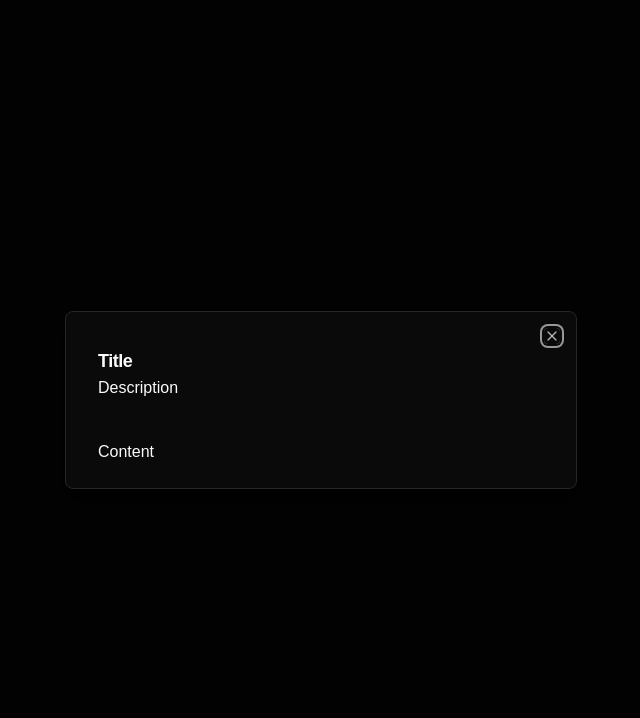
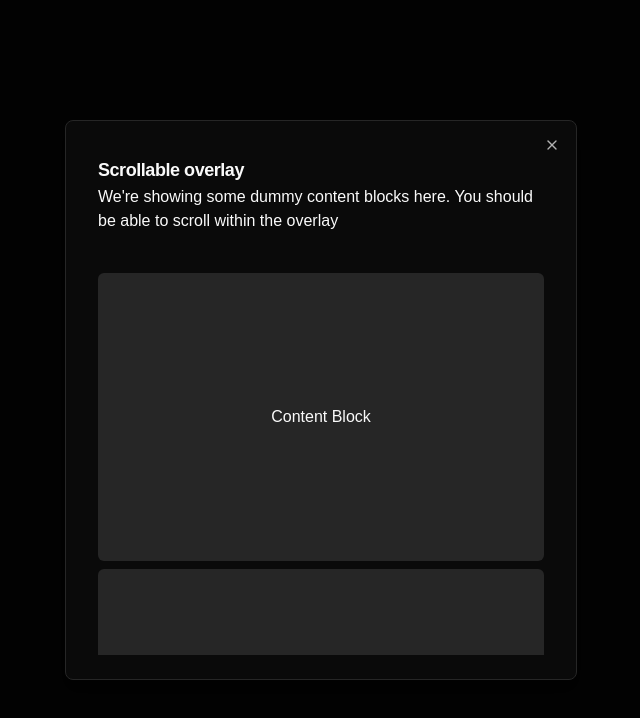
Before and after one commit to RaphaelHoepsWhy/dialog-blueprint, a Next.js app: page / in a window 1280 px wide. Both pictures are taken after a click on the button "Open". Shown: the top 718 px of the page, without its empty margins (319-959 px from the left). Built offline with nearby package versions, Linux system fonts and the light colour scheme.

Commit message:
feat: fine tunings

```diff
--- /dev/null
+++ b/app/Content.tsx
@@ -0,0 +1,21 @@
+import React from "react"
+
+type Props = {
+  className?: string
+}
+
+export default function Content({}: Props) {
+  return (
+    <div className="flex flex-col gap-2">
+      <div className="flex h-72 items-center justify-center rounded-md bg-neutral-800">
+        Content Block{" "}
+      </div>
+      <div className="flex h-72 items-center justify-center rounded-md bg-neutral-800">
+        Content Block{" "}
+      </div>
+      <div className="mb-8 flex h-72 items-center justify-center rounded-md bg-neutral-800">
+        Content Block{" "}
+      </div>
+    </div>
+  )
+}
--- a/app/page.tsx
+++ b/app/page.tsx
@@ -1,20 +1,24 @@
 import { DialogOrDrawer } from "@/components/DialogOrDrawer"
 import { Maximize } from "lucide-react"
+import Content from "./Content"
+import { Button } from "@/components/ui/button"
 
 export default function Home() {
   return (
     <div className="flex h-screen items-center justify-center">
       <DialogOrDrawer
         trigger={
-          <button className="flex items-center justify-between gap-2 rounded-md bg-white px-3 py-2 text-black">
+          <Button>
             <Maximize />
             Open
-          </button>
+          </Button>
         }
-        title={"Title"}
-        description={"Description"}
+        title={"Scrollable overlay"}
+        description={
+          "We're showing some dummy content blocks here. You should be able to scroll within the overlay"
+        }
       >
-        <h1>Content</h1>
+        <Content />
       </DialogOrDrawer>
     </div>
   )
--- a/components/DialogOrDrawer.tsx
+++ b/components/DialogOrDrawer.tsx
@@ -3,15 +3,19 @@ import * as React from "react"
 
 import {
   Dialog,
+  DialogClose,
   DialogContent,
+  DialogFooter,
   DialogHeader,
   DialogTitle,
   DialogTrigger,
 } from "@/components/ui/dialog"
 import {
   Drawer,
+  DrawerClose,
   DrawerContent,
   DrawerDescription,
+  DrawerFooter,
   DrawerHeader,
   DrawerTitle,
   DrawerTrigger,
@@ -19,6 +23,7 @@ import {
 import { useState } from "react"
 import useDevice, { Device } from "@/lib/useDevice"
 import { DialogDescription } from "@radix-ui/react-dialog"
+import { Button } from "./ui/button"
 
 type Props = {
   trigger: React.ReactNode
@@ -40,25 +45,37 @@ export function DialogOrDrawer({
   const [openInternal, setOpenInternal] = useState(false)
   const isDesktop = useDevice() > Device.sm
 
-  const openProp = typeof open !== undefined ? open : openInternal
-  const onOpenChangeProp =
+  // component can be used in a controlled fashion (by providing an `open` prop
+  // or uncontrolled (Then it will use the openInternal state)
+  const isOpen = typeof open !== undefined ? open : openInternal
+  const setIsOpen =
     typeof onOpenChange !== undefined ? onOpenChange : setOpenInternal
 
   if (isDesktop) {
     return (
-      <Dialog open={openProp} onOpenChange={onOpenChangeProp}>
+      <Dialog open={isOpen} onOpenChange={setIsOpen}>
         <DialogTrigger asChild className="cursor-pointer">
           {trigger}
         </DialogTrigger>
-        <DialogContent>
+        <DialogContent className="h-[70lvh]">
           {/* Makes long content scrollable within the dialog*/}
           <div className="overflow-y-auto px-2">
             <DialogHeader className="pb-10 pt-4">
               {/* Title and description required for accessibility */}
+              {/* If we don't want to render this, use <VisiuallyHidden> (@radix-ui/react-visually-hidden) to hide it */}
               <DialogTitle>{title}</DialogTitle>
-              <DialogDescription>Description</DialogDescription>
+              <DialogDescription>{description}</DialogDescription>
             </DialogHeader>
             {children}
+            <DialogFooter className="mb-8 flex-row justify-end">
+              {/* You can manage buttons by adding a prop `footer` to this component and passing in the buttons. Similar to the trigger prop */}
+              <Button>Submit</Button>
+              <DialogClose asChild>
+                <Button type="button" variant="secondary">
+                  Close
+                </Button>
+              </DialogClose>
+            </DialogFooter>
           </div>
         </DialogContent>
       </Dialog>
@@ -66,7 +83,9 @@ export function DialogOrDrawer({
   }
 
   return (
-    <Drawer open={openProp} onOpenChange={onOpenChangeProp}>
+    // setting autoFocus={true} fixes a browser warning regarding accessibility
+    // https://github.com/emilkowalski/vaul/issues/517
+    <Drawer open={isOpen} onOpenChange={setIsOpen} autoFocus={true}>
       <DrawerTrigger asChild>{trigger}</DrawerTrigger>
       <DrawerContent className="h-[85%]">
         <div className="overflow-y-auto px-4">
@@ -75,6 +94,12 @@ export function DialogOrDrawer({
             <DrawerDescription>{description}</DrawerDescription>
           </DrawerHeader>
           {children}
+          <DrawerFooter className="mb-16">
+            <Button>Submit</Button>
+            <DrawerClose asChild>
+              <Button variant="outline">Cancel</Button>
+            </DrawerClose>
+          </DrawerFooter>
         </div>
       </DrawerContent>
     </Drawer>
--- /dev/null
+++ b/components/ui/button.tsx
@@ -0,0 +1,57 @@
+import * as React from "react"
+import { Slot } from "@radix-ui/react-slot"
+import { cva, type VariantProps } from "class-variance-authority"
+
+import { cn } from "@/lib/utils"
+
+const buttonVariants = cva(
+  "inline-flex items-center justify-center gap-2 whitespace-nowrap rounded-md text-sm font-medium transition-colors focus-visible:outline-none focus-visible:ring-1 focus-visible:ring-ring disabled:pointer-events-none disabled:opacity-50 [&_svg]:pointer-events-none [&_svg]:size-4 [&_svg]:shrink-0",
+  {
+    variants: {
+      variant: {
+        default:
+          "bg-primary text-primary-foreground shadow hover:bg-primary/90",
+        destructive:
+          "bg-destructive text-destructive-foreground shadow-sm hover:bg-destructive/90",
+        outline:
+          "border border-input bg-background shadow-sm hover:bg-accent hover:text-accent-foreground",
+        secondary:
+          "bg-secondary text-secondary-foreground shadow-sm hover:bg-secondary/80",
+        ghost: "hover:bg-accent hover:text-accent-foreground",
+        link: "text-primary underline-offset-4 hover:underline",
+      },
+      size: {
+        default: "h-9 px-4 py-2",
+        sm: "h-8 rounded-md px-3 text-xs",
+        lg: "h-10 rounded-md px-8",
+        icon: "h-9 w-9",
+      },
+    },
+    defaultVariants: {
+      variant: "default",
+      size: "default",
+    },
+  }
+)
+
+export interface ButtonProps
+  extends React.ButtonHTMLAttributes<HTMLButtonElement>,
+    VariantProps<typeof buttonVariants> {
+  asChild?: boolean
+}
+
+const Button = React.forwardRef<HTMLButtonElement, ButtonProps>(
+  ({ className, variant, size, asChild = false, ...props }, ref) => {
+    const Comp = asChild ? Slot : "button"
+    return (
+      <Comp
+        className={cn(buttonVariants({ variant, size, className }))}
+        ref={ref}
+        {...props}
+      />
+    )
+  }
+)
+Button.displayName = "Button"
+
+export { Button, buttonVariants }
--- a/components/ui/dialog.tsx
+++ b/components/ui/dialog.tsx
@@ -21,8 +21,8 @@ const DialogOverlay = React.forwardRef<
   <DialogPrimitive.Overlay
     ref={ref}
     className={cn(
-      "fixed inset-0 z-50 bg-black/80  data-[state=open]:animate-in data-[state=closed]:animate-out data-[state=closed]:fade-out-0 data-[state=open]:fade-in-0",
-      className
+      "fixed inset-0 z-50 bg-black/80 data-[state=open]:animate-in data-[state=closed]:animate-out data-[state=closed]:fade-out-0 data-[state=open]:fade-in-0",
+      className,
     )}
     {...props}
   />
@@ -39,7 +39,7 @@ const DialogContent = React.forwardRef<
       ref={ref}
       className={cn(
         "fixed left-[50%] top-[50%] z-50 grid w-full max-w-lg translate-x-[-50%] translate-y-[-50%] gap-4 border bg-background p-6 shadow-lg duration-200 data-[state=open]:animate-in data-[state=closed]:animate-out data-[state=closed]:fade-out-0 data-[state=open]:fade-in-0 data-[state=closed]:zoom-out-95 data-[state=open]:zoom-in-95 data-[state=closed]:slide-out-to-left-1/2 data-[state=closed]:slide-out-to-top-[48%] data-[state=open]:slide-in-from-left-1/2 data-[state=open]:slide-in-from-top-[48%] sm:rounded-lg",
-        className
+        className,
       )}
       {...props}
     >
@@ -60,7 +60,7 @@ const DialogHeader = ({
   <div
     className={cn(
       "flex flex-col space-y-1.5 text-center sm:text-left",
-      className
+      className,
     )}
     {...props}
   />
@@ -71,13 +71,7 @@ const DialogFooter = ({
   className,
   ...props
 }: React.HTMLAttributes<HTMLDivElement>) => (
-  <div
-    className={cn(
-      "flex flex-col-reverse sm:flex-row sm:justify-end sm:space-x-2",
-      className
-    )}
-    {...props}
-  />
+  <div className={cn("flex gap-2", className)} {...props} />
 )
 DialogFooter.displayName = "DialogFooter"
 
@@ -89,7 +83,7 @@ const DialogTitle = React.forwardRef<
     ref={ref}
     className={cn(
       "text-lg font-semibold leading-none tracking-tight",
-      className
+      className,
     )}
     {...props}
   />
--- a/package.json
+++ b/package.json
@@ -10,6 +10,7 @@
   },
   "dependencies": {
     "@radix-ui/react-dialog": "^1.1.6",
+    "@radix-ui/react-slot": "^1.1.2",
     "@radix-ui/react-visually-hidden": "^1.1.2",
     "class-variance-authority": "^0.7.1",
     "clsx": "^2.1.1",
```
Also changed, not shown: 1 other file (tests, documents, lock files or other folders).
